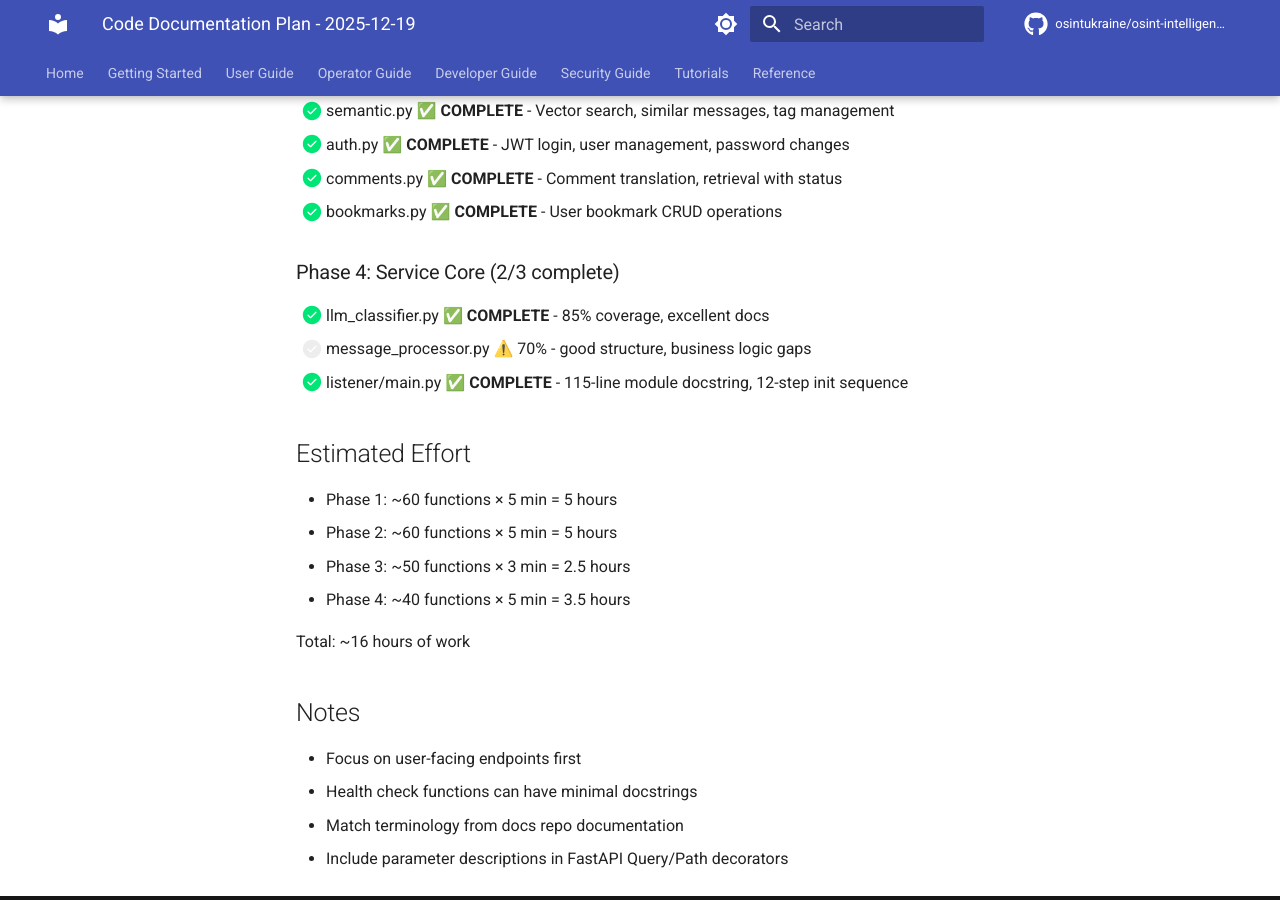
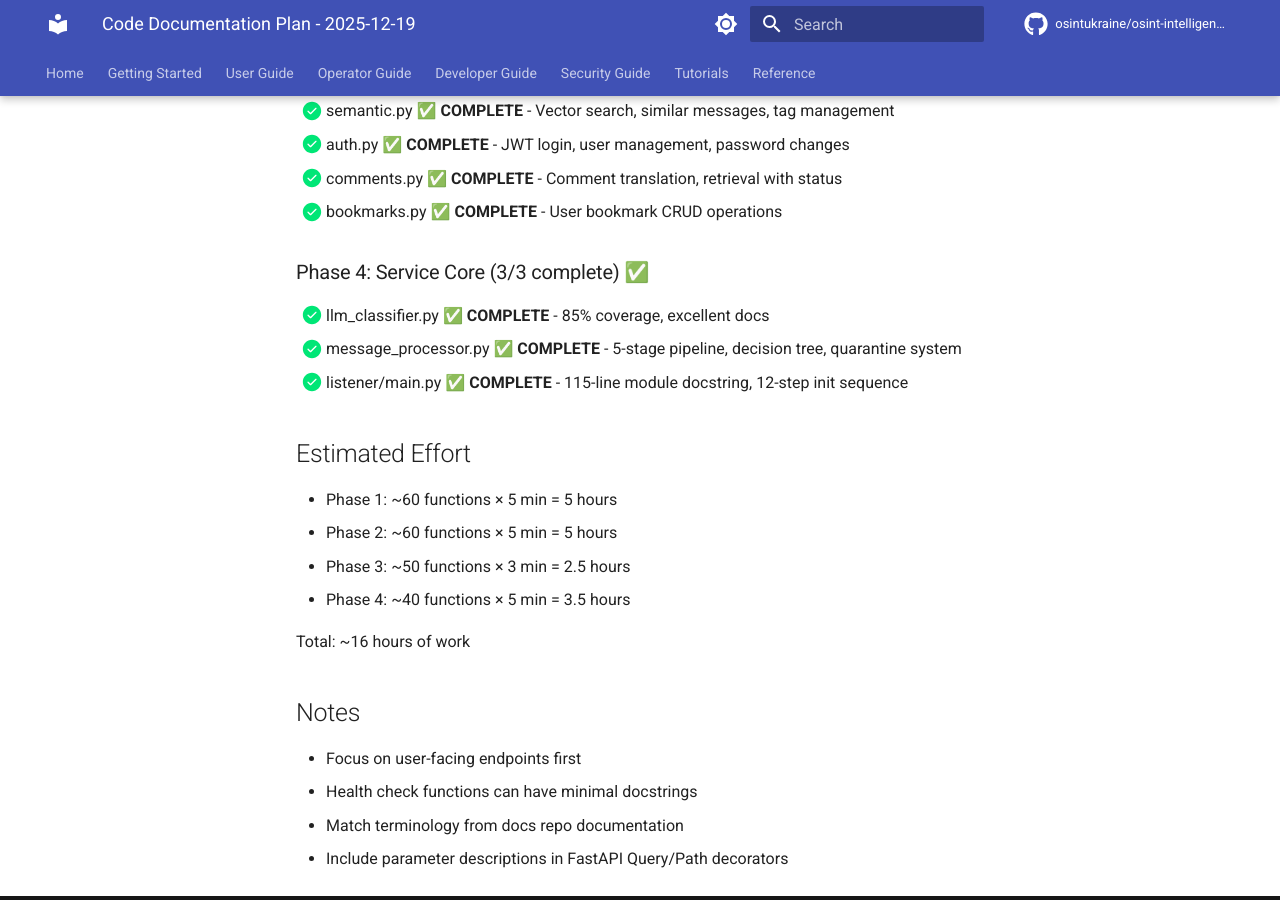
Before and after one commit to osintukraine/osint-platform-docs, an MkDocs documentation site: the page built from docs/plans/2025-12-19-code-documentation-plan.md, in a window 1280 px wide and 900 px high, scrolled down 4335 px. Built offline with MkDocs 1.6.1 and Material for MkDocs 9.7.7, drawn with Linux system fonts in a browser that asks for light colours; comment, search, counter and statistics services are not loaded; the version menu is left out.

Commit message:
docs: mark code documentation plan COMPLETE - all 4 phases done

```diff
--- a/docs/plans/2025-12-19-code-documentation-plan.md
+++ b/docs/plans/2025-12-19-code-documentation-plan.md
@@ -146,9 +146,9 @@ async def helper_function(arg1: str, arg2: int) -> dict:
 - [x] comments.py ✅ **COMPLETE** - Comment translation, retrieval with status
 - [x] bookmarks.py ✅ **COMPLETE** - User bookmark CRUD operations
 
-### Phase 4: Service Core (2/3 complete)
+### Phase 4: Service Core (3/3 complete) ✅
 - [x] llm_classifier.py ✅ **COMPLETE** - 85% coverage, excellent docs
-- [ ] message_processor.py ⚠️ 70% - good structure, business logic gaps
+- [x] message_processor.py ✅ **COMPLETE** - 5-stage pipeline, decision tree, quarantine system
 - [x] listener/main.py ✅ **COMPLETE** - 115-line module docstring, 12-step init sequence
 
 ## Estimated Effort
```
